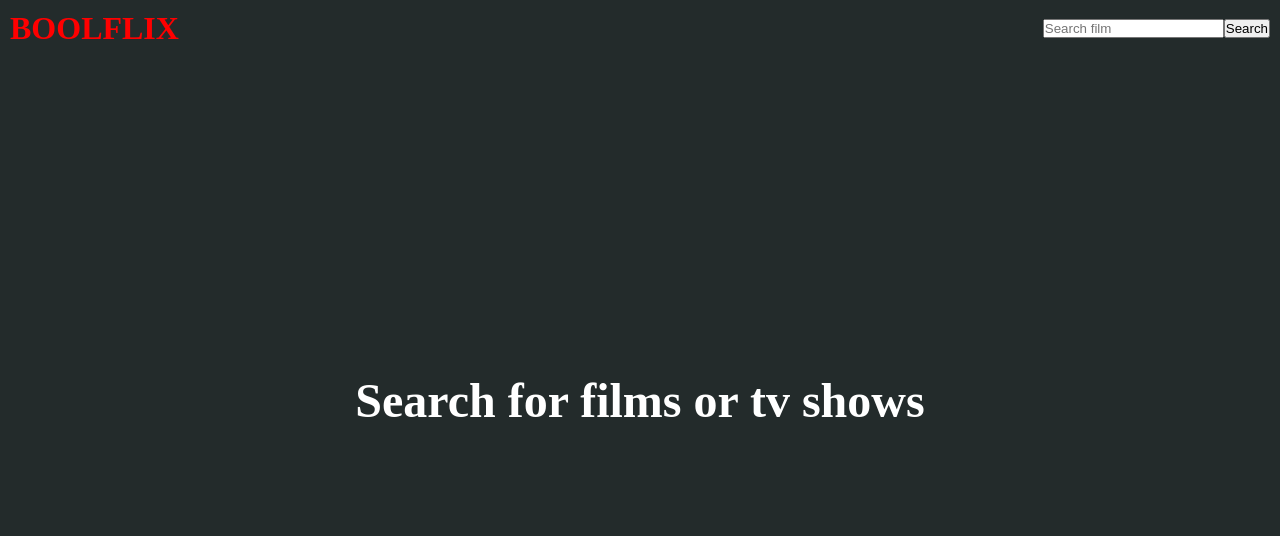
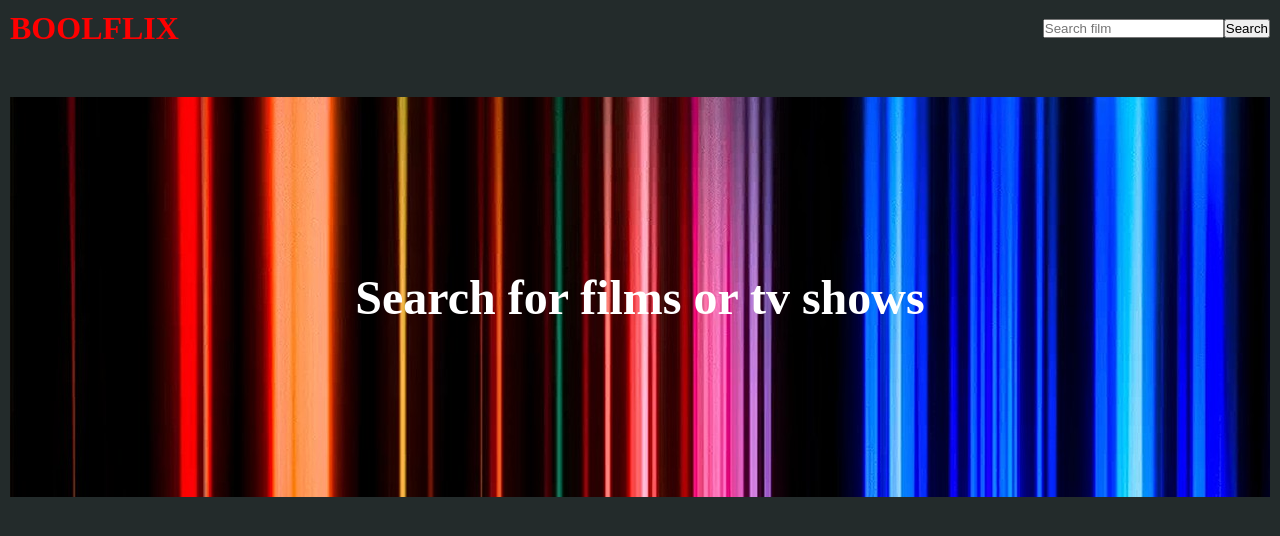
Before and after one commit to Gas9220/vite-boolfix, a Vue app: page / in a window 1280 px wide. Shown: the top 536 px of the page. Built offline with nearby package versions, Linux system fonts and the light colour scheme.

Commit message:
Added initial background

```diff
--- a/src/components/Main/AppMain.vue
+++ b/src/components/Main/AppMain.vue
@@ -25,7 +25,9 @@ export default {
 
 <template>
     <main>
-        <div class="no-results" v-if="emptyFilmsOrShows">Search for films or tv shows</div>
+        <div class="no-results" v-if="emptyFilmsOrShows">
+            <h3>Search for films or tv shows</h3>
+        </div>
         <div v-else>
             <div class="card">
                 <h1>Movies</h1>
@@ -60,16 +62,25 @@ main {
     color: white;
     padding: 0.625rem;
     .no-results {
-        position: absolute;
-        left: 50%;
-        top: 50%;
-        transform: translate(-50%,-50%);
-        font-size: 3rem;
-        font-weight: bold;
+        position: relative;
+        top: 1.875rem;
+        min-height: 400px;
+
+        h3 {
+            position: absolute;
+            left: 50%;
+            top: 50%;
+            transform: translate(-50%, -50%);
+            font-size: 3rem;
+            font-weight: bold;
+        }
+
+        background-image: url('/main-bg.jpg');
     }
 
     .card {
         margin-bottom: 20px;
+
         .content {
             display: flex;
             align-items: flex-start;
```
Also changed, not shown: public/main-bg.jpg (added).
